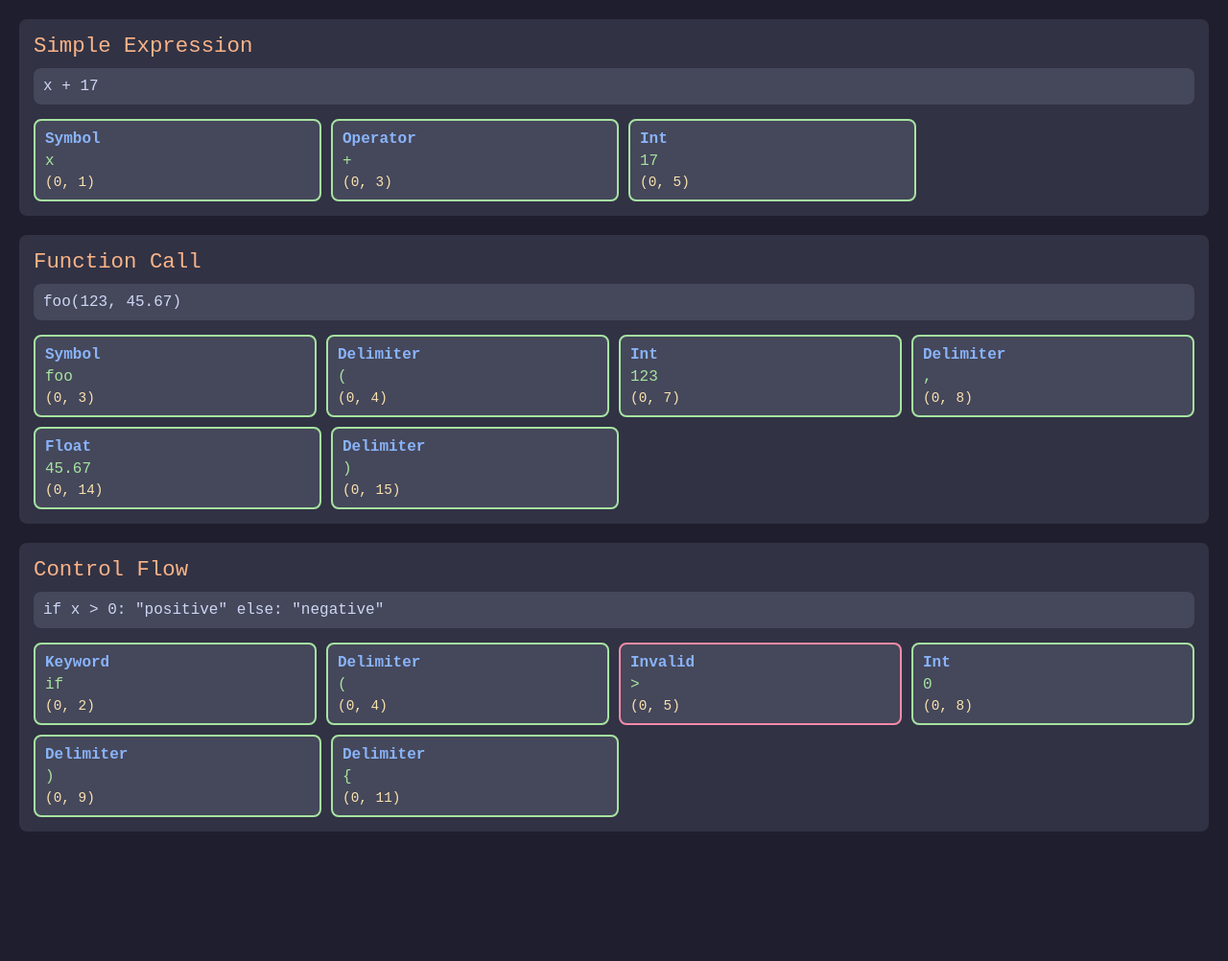
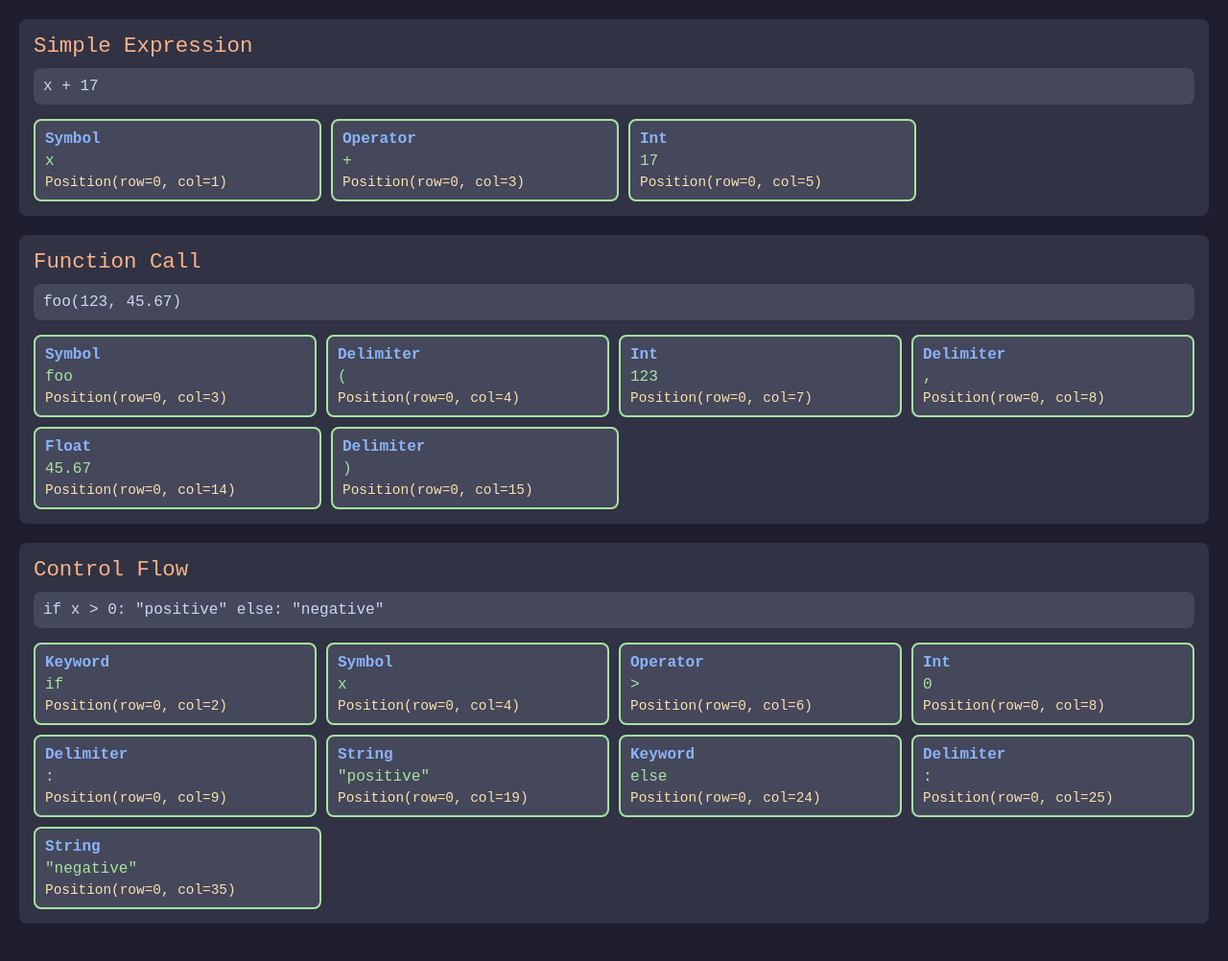
Before and after one commit to adam-r-kowalski/smith, a plain HTML site: page index.html in a window 1280 px wide. Shown: the whole page at 96% size. Before the commit the page ends 907 px from the top, so only its background shows below. Drawn offline with Linux system fonts and the light colour scheme.

Commit message:
control flow example works

```diff
--- a/index.html
+++ b/index.html
@@ -81,17 +81,17 @@
                 <div class="token passing">
                     <div class="token-type">Symbol</div>
                     <div class="token-value">x</div>
-                    <div class="token-span">(0, 1)</div>
+                    <div class="token-span">Position(row=0, col=1)</div>
                 </div>
                 <div class="token passing">
                     <div class="token-type">Operator</div>
                     <div class="token-value">+</div>
-                    <div class="token-span">(0, 3)</div>
+                    <div class="token-span">Position(row=0, col=3)</div>
                 </div>
                 <div class="token passing">
                     <div class="token-type">Int</div>
                     <div class="token-value">17</div>
-                    <div class="token-span">(0, 5)</div>
+                    <div class="token-span">Position(row=0, col=5)</div>
                 </div>
             </div>
         </div>
@@ -104,32 +104,32 @@
                 <div class="token passing">
                     <div class="token-type">Symbol</div>
                     <div class="token-value">foo</div>
-                    <div class="token-span">(0, 3)</div>
+                    <div class="token-span">Position(row=0, col=3)</div>
                 </div>
                 <div class="token passing">
                     <div class="token-type">Delimiter</div>
                     <div class="token-value">(</div>
-                    <div class="token-span">(0, 4)</div>
+                    <div class="token-span">Position(row=0, col=4)</div>
                 </div>
                 <div class="token passing">
                     <div class="token-type">Int</div>
                     <div class="token-value">123</div>
-                    <div class="token-span">(0, 7)</div>
+                    <div class="token-span">Position(row=0, col=7)</div>
                 </div>
                 <div class="token passing">
                     <div class="token-type">Delimiter</div>
                     <div class="token-value">,</div>
-                    <div class="token-span">(0, 8)</div>
+                    <div class="token-span">Position(row=0, col=8)</div>
                 </div>
                 <div class="token passing">
                     <div class="token-type">Float</div>
                     <div class="token-value">45.67</div>
-                    <div class="token-span">(0, 14)</div>
+                    <div class="token-span">Position(row=0, col=14)</div>
                 </div>
                 <div class="token passing">
                     <div class="token-type">Delimiter</div>
                     <div class="token-value">)</div>
-                    <div class="token-span">(0, 15)</div>
+                    <div class="token-span">Position(row=0, col=15)</div>
                 </div>
             </div>
         </div>
@@ -142,32 +142,47 @@
                 <div class="token passing">
                     <div class="token-type">Keyword</div>
                     <div class="token-value">if</div>
-                    <div class="token-span">(0, 2)</div>
+                    <div class="token-span">Position(row=0, col=2)</div>
                 </div>
                 <div class="token passing">
-                    <div class="token-type">Delimiter</div>
-                    <div class="token-value">(</div>
-                    <div class="token-span">(0, 4)</div>
+                    <div class="token-type">Symbol</div>
+                    <div class="token-value">x</div>
+                    <div class="token-span">Position(row=0, col=4)</div>
                 </div>
-                <div class="token failing">
-                    <div class="token-type">Invalid</div>
+                <div class="token passing">
+                    <div class="token-type">Operator</div>
                     <div class="token-value">></div>
-                    <div class="token-span">(0, 5)</div>
+                    <div class="token-span">Position(row=0, col=6)</div>
                 </div>
                 <div class="token passing">
                     <div class="token-type">Int</div>
                     <div class="token-value">0</div>
-                    <div class="token-span">(0, 8)</div>
+                    <div class="token-span">Position(row=0, col=8)</div>
                 </div>
                 <div class="token passing">
                     <div class="token-type">Delimiter</div>
-                    <div class="token-value">)</div>
-                    <div class="token-span">(0, 9)</div>
+                    <div class="token-value">:</div>
+                    <div class="token-span">Position(row=0, col=9)</div>
+                </div>
+                <div class="token passing">
+                    <div class="token-type">String</div>
+                    <div class="token-value">"positive"</div>
+                    <div class="token-span">Position(row=0, col=19)</div>
+                </div>
+                <div class="token passing">
+                    <div class="token-type">Keyword</div>
+                    <div class="token-value">else</div>
+                    <div class="token-span">Position(row=0, col=24)</div>
                 </div>
                 <div class="token passing">
                     <div class="token-type">Delimiter</div>
-                    <div class="token-value">{</div>
-                    <div class="token-span">(0, 11)</div>
+                    <div class="token-value">:</div>
+                    <div class="token-span">Position(row=0, col=25)</div>
+                </div>
+                <div class="token passing">
+                    <div class="token-type">String</div>
+                    <div class="token-value">"negative"</div>
+                    <div class="token-span">Position(row=0, col=35)</div>
                 </div>
             </div>
         </div>
```
